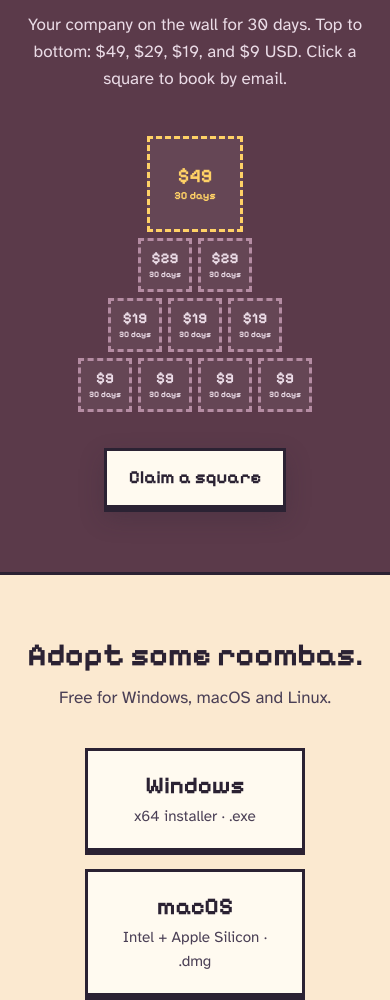
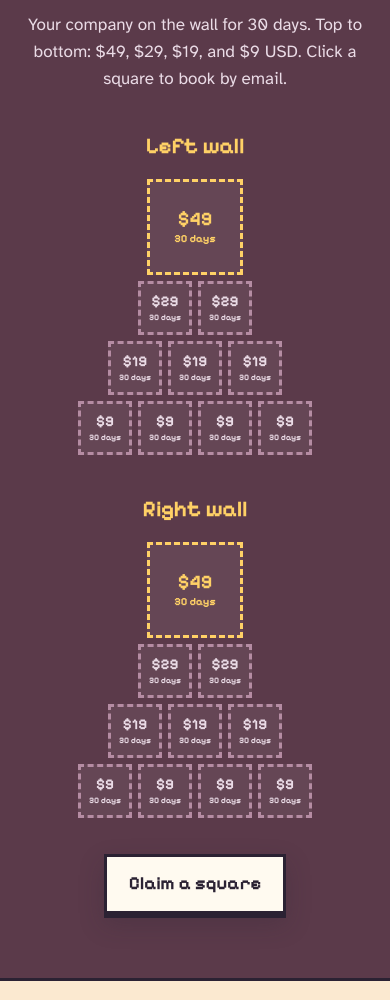
Before and after one commit to latinrev/roombai, a website: page site/index.html in a window 390 px wide. Shown: the part 5064-6064 px from the top of the page. Drawn offline with Linux system fonts and the light colour scheme; no server answers.

Commit message:
Show both sponsor walls on mobile

```diff
--- a/site/index.html
+++ b/site/index.html
@@ -185,7 +185,10 @@
   <section class="sponsors" id="sponsors" aria-labelledby="sponsors-title">
     <h2 id="sponsors-title">Roombai is free, thanks to these folks.</h2>
     <p>Your company on the wall for 30 days. Top to bottom: $49, $29, $19, and $9 USD. Click a square to book by email.</p>
-    <div class="pyramid" data-pyramid></div>
+    <div class="sponsor-walls">
+      <div class="sponsor-wall"><h3>Left wall</h3><div class="pyramid" data-pyramid data-side="left"></div></div>
+      <div class="sponsor-wall"><h3>Right wall</h3><div class="pyramid" data-pyramid data-side="right"></div></div>
+    </div>
     <a class="btn btn-ghost" href="mailto:joelecastilloj@gmail.com?subject=Roombai%20sponsor%20square">Claim a square</a>
   </section>
 
--- a/site/site.css
+++ b/site/site.css
@@ -235,6 +235,10 @@ section { padding: clamp(64px, 9vw, 120px) clamp(16px, 4vw, 40px); }
 /* ---------- sponsors ---------- */
 .sponsors { background: var(--plum); color: var(--cream); text-align: center; border-block: 3px solid var(--ink); }
 .sponsors > p { margin: 14px auto 0; color: #eadbe6; max-width: 52ch; }
+.sponsor-walls { display: grid; grid-template-columns: repeat(auto-fit, minmax(min(100%, 280px), 1fr)); gap: 40px; max-width: 960px; margin: 40px auto 36px; }
+.sponsor-wall h3 { font: 700 1.4rem var(--display); color: var(--butter); }
+.sponsor-wall .pyramid { margin: 20px auto 0; }
+.sponsor-wall .slot { --s: clamp(54px, 7vw, 96px); }
 .pyramid { margin: 44px auto 36px; display: grid; gap: 12px; justify-content: center; }
 .pyramid-row { display: flex; justify-content: center; gap: 12px; }
 .slot {
@@ -351,6 +355,6 @@ section { padding: clamp(64px, 9vw, 120px) clamp(16px, 4vw, 40px); }
   .rail-cta:hover { color: #fff; }
   .rail-cta::after { content: 'USD / 30 days'; display: block; margin-top: 5px; color: var(--cream); font-size: .75rem; text-decoration: none; }
   /* the walls are the sponsor space now, so the in-page pyramid steps aside */
-  .sponsors .pyramid { display: none; }
+  .sponsor-walls { display: none; }
   .nav { margin-inline: calc(-1 * var(--rail)); }
 }
--- a/site/site.js
+++ b/site/site.js
@@ -199,7 +199,7 @@ for (const pyramid of document.querySelectorAll('[data-pyramid]')) {
       const a = document.createElement('a');
       a.className = 'slot';
       a.href = `mailto:joelecastilloj@gmail.com?subject=${encodeURIComponent(`Roombai sponsor square — ${side}, row ${row}, square ${i + 1} ($${price} USD / 30 days)`)}`;
-      a.innerHTML = `<span class="slot-price">$${price}</span>${row === 1 || side === 'page' ? '<span class="slot-term">30 days</span>' : ''}`;
+      a.innerHTML = `<span class="slot-price">$${price}</span>${row === 1 || pyramid.closest('.sponsors') ? '<span class="slot-term">30 days</span>' : ''}`;
       a.title = `Your company here — $${price} USD for 30 days`;
       a.setAttribute('aria-label', `Sponsor square (${side}, row ${row}, square ${i + 1}): $${price} USD for 30 days. Email to book.`);
       r.append(a);
```
